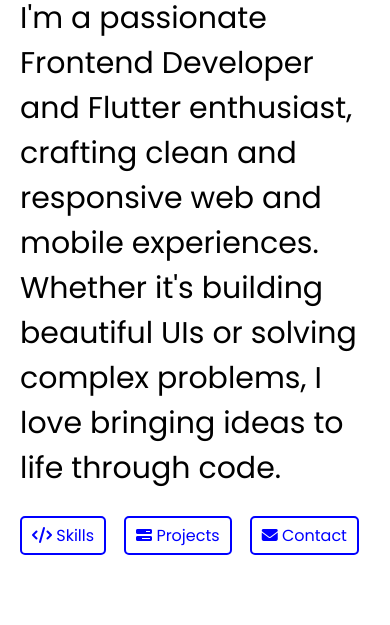
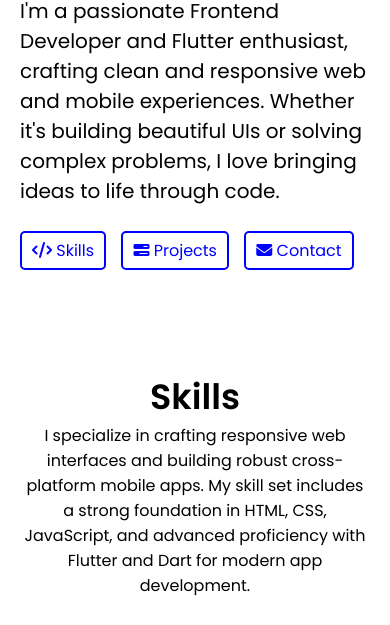
Before and after one commit to Aaron-2108/Portfolio, a plain HTML site: page index.html in a window 390 px wide. Shown: the part 580-1205 px from the top of the page. Drawn offline with Linux system fonts and the light colour scheme.

Commit message:
Add files via upload

```diff
--- a/index.html
+++ b/index.html
@@ -199,7 +199,7 @@
             <div class="group">
                 <div class="text">
                     Thank you for visiting my portfolio. If you have any inquiries, collaboration opportunities, or
-                    require further information, please feel free to contact me using the form right here or via email.
+                    require further information, please feel free to contact me using the form right here or via <a href="/">email.</a>
                     I will respond at the earliest convenience.
                 </div>
 
--- a/style.css
+++ b/style.css
@@ -313,19 +313,6 @@ nav .right a span{
 
 }
 
-@media (max-width:550px){
-
-    .hero-section{
-        padding:0 20px;
-    }
-
-    .hero-section .text{
-        font-size: 16px;
-    }
-
-    .hero-section .text .links{
-        font-size: 16px;
-}
  @media (max-width:600px){
     /* Nav bar */
     nav{
@@ -353,7 +340,11 @@ nav .right a span{
     }
 
     .hero-section .text{
-        font-size: 30px;
+        font-size: 20px;
+    }
+
+    .hero-section .text .links a{
+        font-size: 16px;
     }
 
     /* SECTION 2:Skill section */
@@ -377,4 +368,5 @@ nav .right a span{
     .contact-section {
         padding: 0 20px;
     }
+
 }
```
